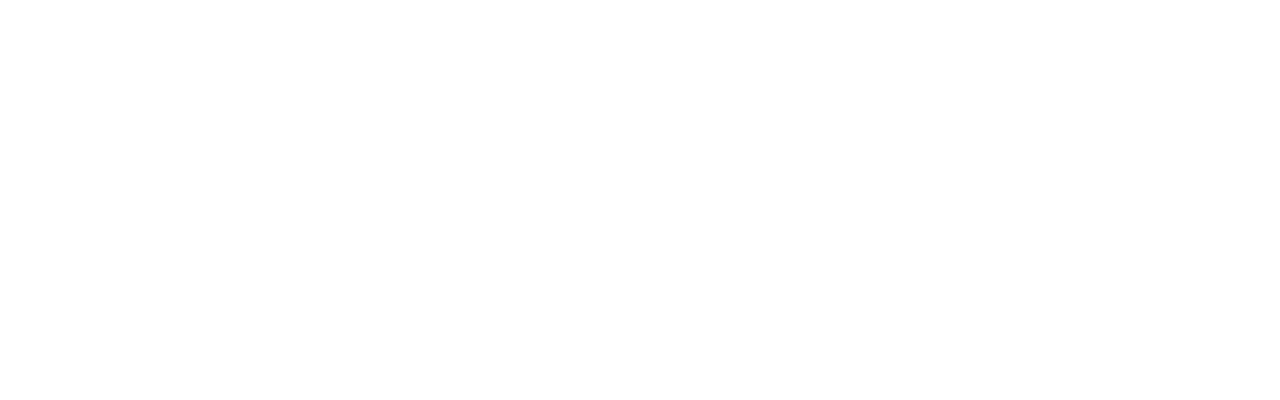
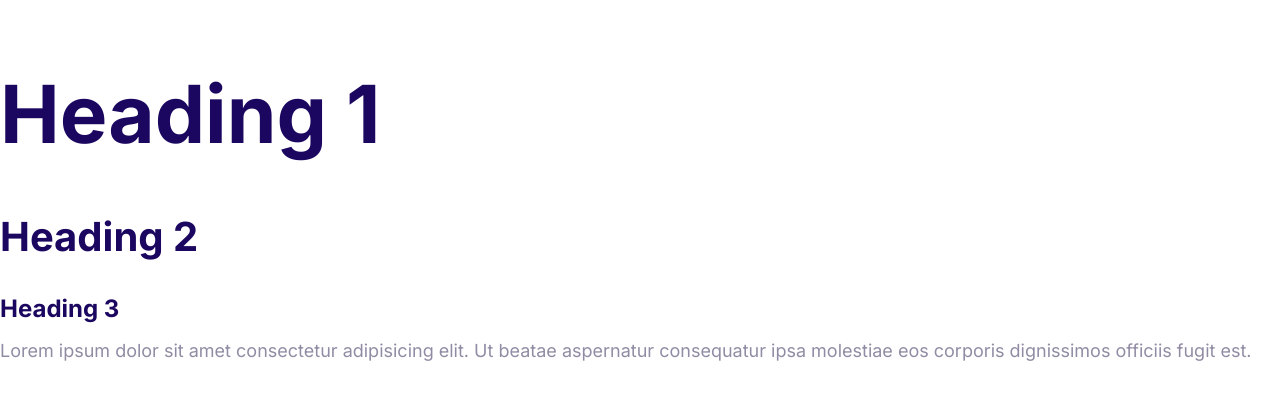
Before and after one commit to V-ante/vante, a plain HTML site: page index.html in a window 1280 px wide. Drawn offline with Linux system fonts and the light colour scheme.

Commit message:
Define the styles for the fonts.

```diff
--- a/css/styles.css
+++ b/css/styles.css
@@ -5,3 +5,54 @@
   --color-headings: #1b0760;
   --color-body: #918ca4;
 }
+
+html {
+  font-size: 62.5%;
+}
+body {
+  font-family: Inter, Arial, Helvetica, sans-sserif;
+  font-size: 2.4rem;
+  line-height: 1.5;
+  color: var(--color-body);
+}
+
+h1,
+h2,
+h3 {
+  color: var(--color-headings);
+  margin-bottom: 1rem;
+}
+
+h1 {
+  font-size: 7rem;
+}
+
+h2 {
+  font-size: 4rem;
+}
+
+h3 {
+  font-size: 3rem;
+}
+
+p {
+  margin-top: 0;
+}
+
+@media screen and (min-width: 1024px) {
+  body {
+    font-size: 1.8rem;
+  }
+
+  h1 {
+    font-size: 8rem;
+  }
+
+  h2 {
+    font-size: 4rem;
+  }
+
+  h3 {
+    font-size: 2.4rem;
+  }
+}
--- a/index.html
+++ b/index.html
@@ -5,12 +5,21 @@
   <meta charset="UTF-8">
   <meta name="viewport" content="width=device-width, initial-scale=1.0">
   <title>Document</title>
+  <link rel="preconnect" href="https://fonts.googleapis.com">
+  <link rel="preconnect" href="https://fonts.gstatic.com" crossorigin>
+  <link
+    href="https://fonts.googleapis.com/css2?family=Inter:ital,opsz,wght@0,14..32,100..900;1,14..32,100..900&display=swap"
+    rel="stylesheet">
   <link rel="stylesheet" href="css/normalize.css">
   <link rel="stylesheet" href="css/styles.css">
 </head>
 
 <body>
-
+  <h1>Heading 1</h1>
+  <h2>Heading 2</h2>
+  <h3>Heading 3</h3>
+  <p>Lorem ipsum dolor sit amet consectetur adipisicing elit. Ut beatae aspernatur consequatur ipsa molestiae eos
+    corporis dignissimos officiis fugit est.</p>
 </body>
 
 </html>
```
